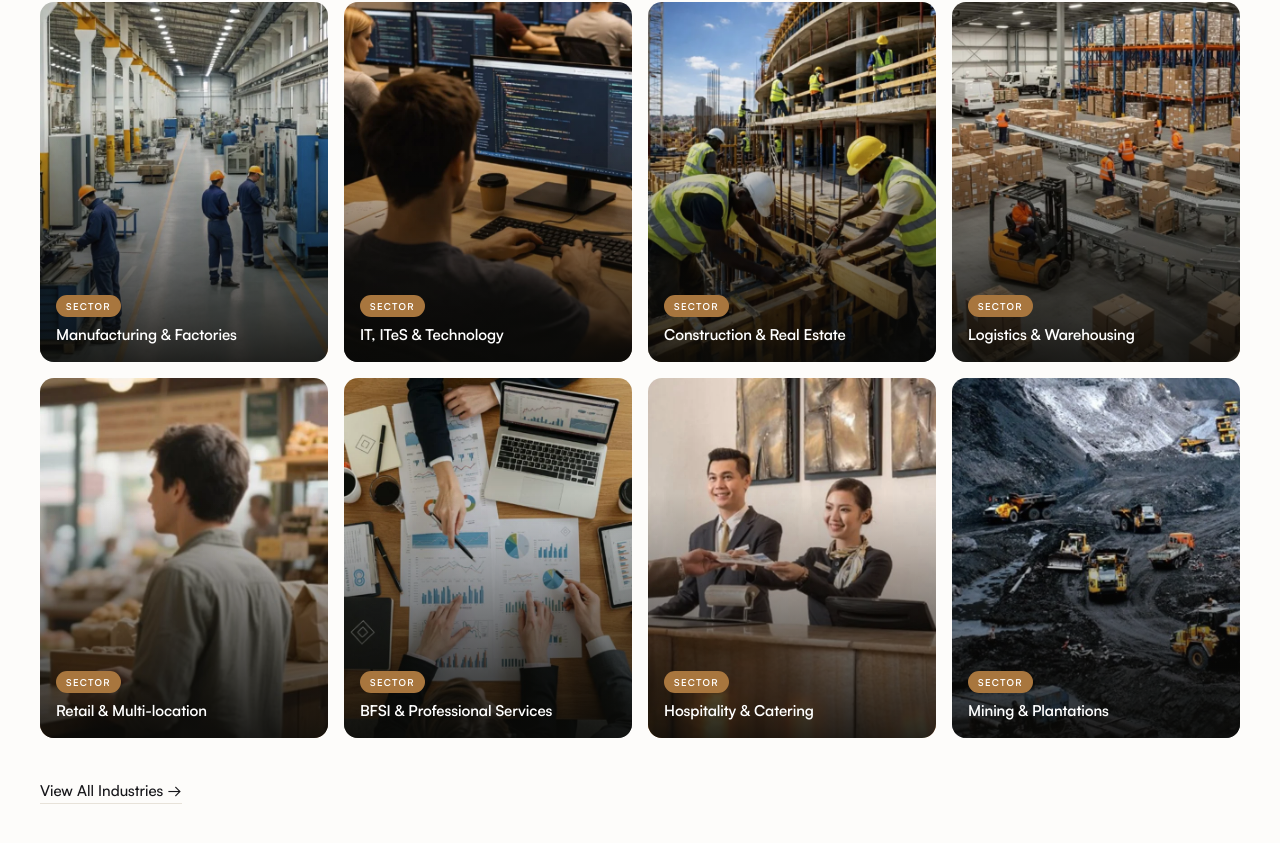
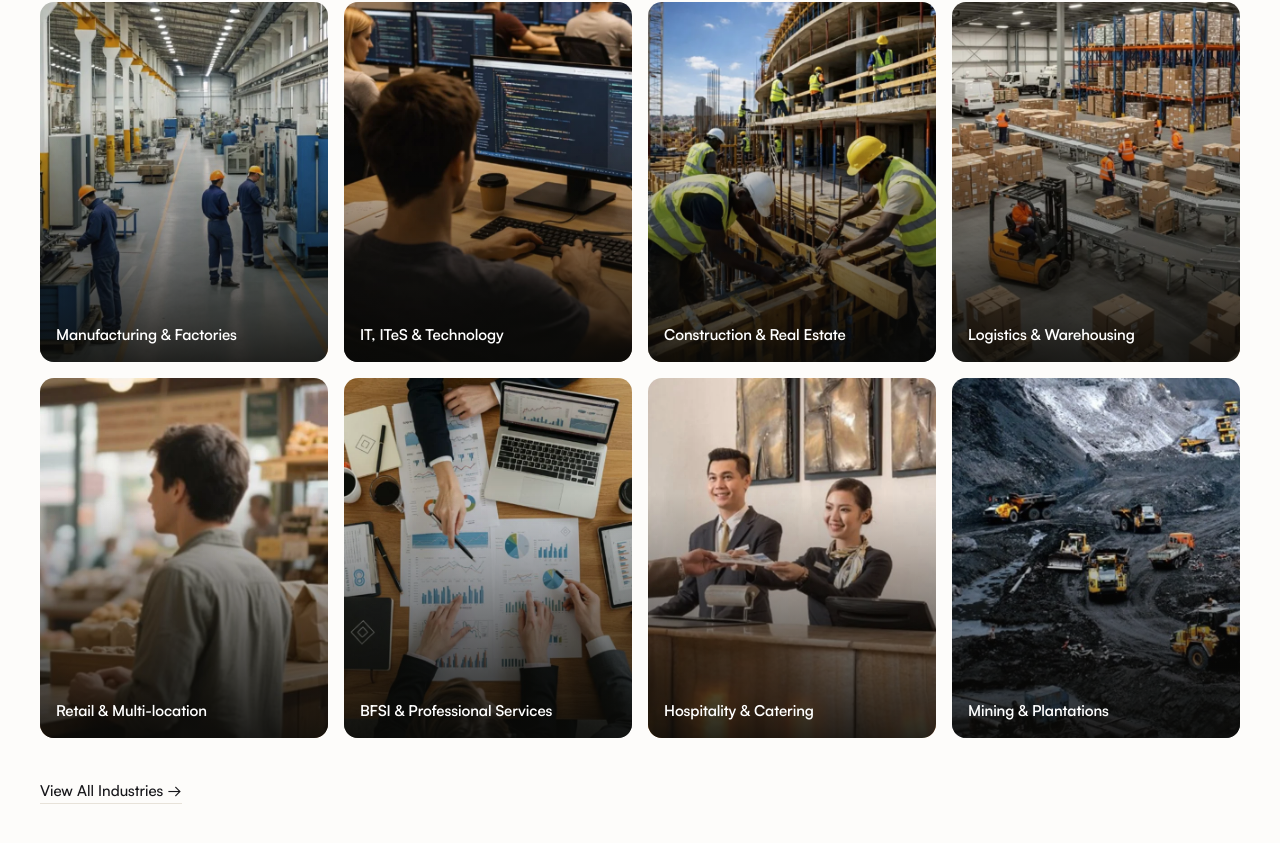
Before and after one commit to Azhwin05/VijayHR, a Next.js app: page /complycare in a window 1280 px wide. Shown: the part 5940-6783 px from the top of the page. Built offline with nearby package versions, Linux system fonts and the light colour scheme.

Commit message:
Remove numbered overlay from service card images
Remove SECTOR badge from industry cards

```diff
--- a/components/sections/IndustryCards.tsx
+++ b/components/sections/IndustryCards.tsx
@@ -47,13 +47,7 @@ export default function IndustryCards({
               }}
             />
             <div className="absolute inset-x-0 bottom-0 p-4">
-              <span
-                className="inline-block rounded-full px-2.5 py-1 text-[9.5px] font-semibold uppercase tracking-[0.14em] text-white"
-                style={{ backgroundColor: "var(--brass)" }}
-              >
-                Sector
-              </span>
-              <p className="mt-2 text-[15px] font-semibold leading-snug text-white">
+              <p className="text-[15px] font-semibold leading-snug text-white">
                 {ind.name}
               </p>
             </div>
```
